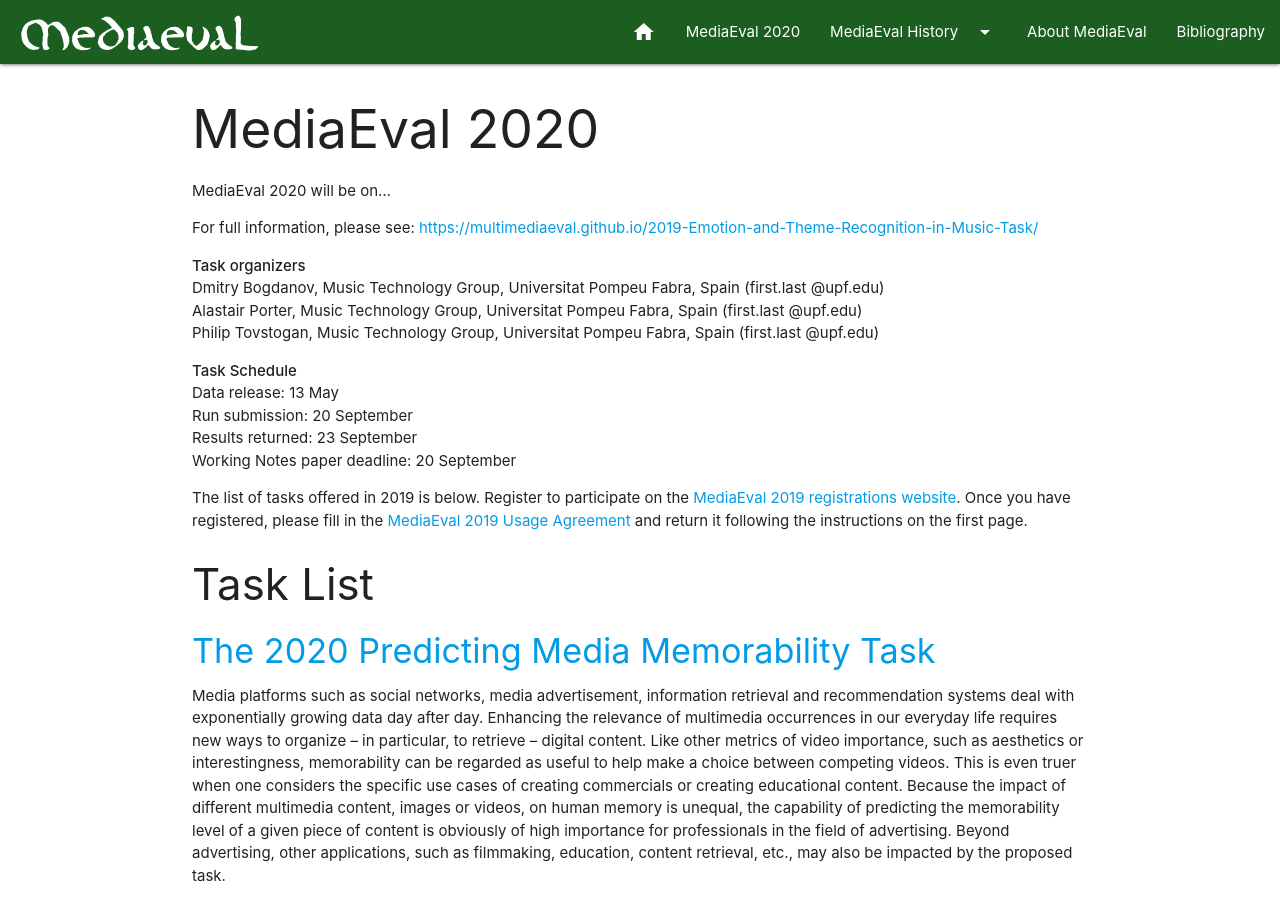
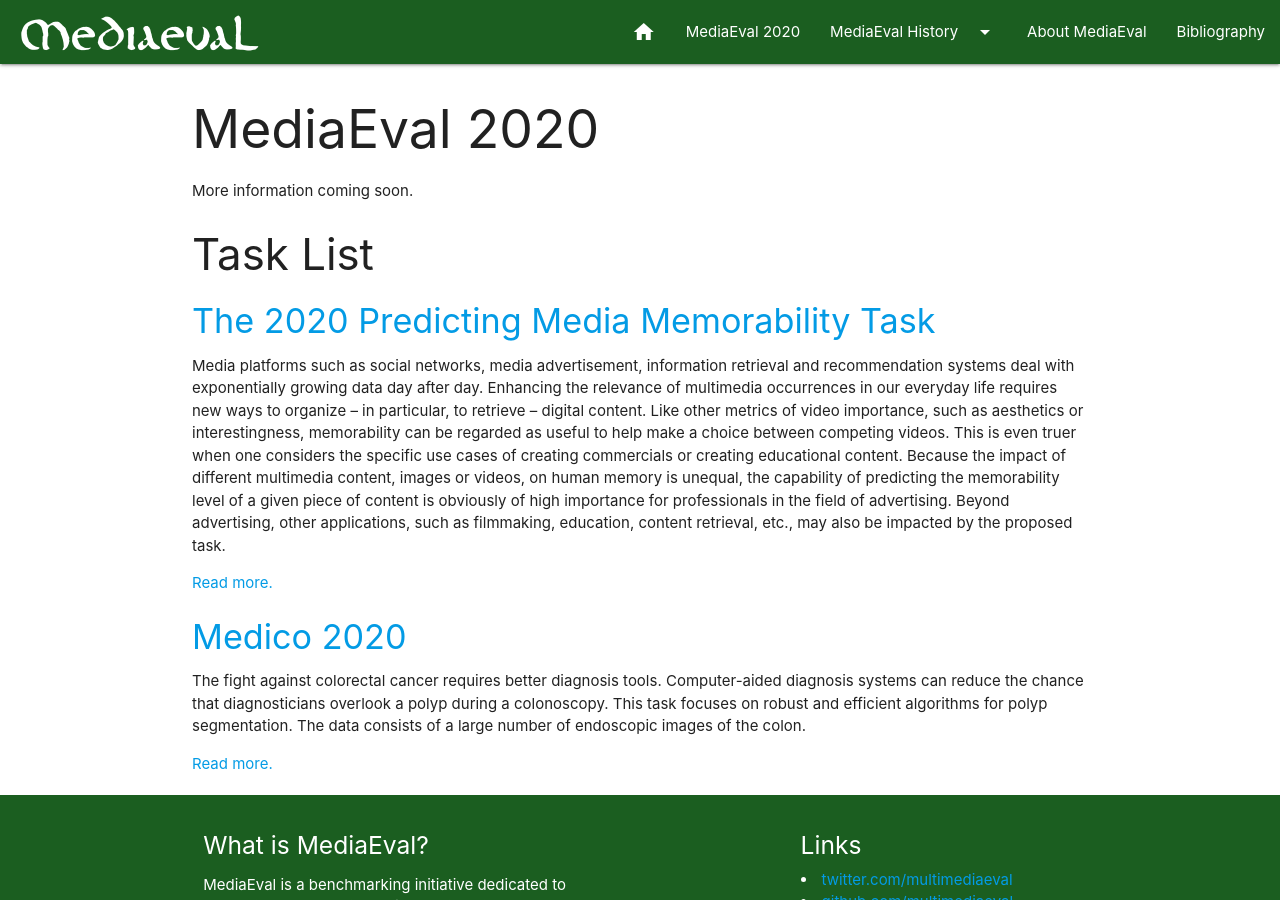
Before and after one commit to multimediaeval/multimediaeval.github.io, a Jekyll site: the page built from _editions/2020.md, in a window 1280 px wide and 900 px high. Built offline with Jekyll 4.4.1, drawn with Linux system fonts in a browser that asks for light colours.

Commit message:
Update 2020.md
Added more information coming soon.

```diff
--- a/_editions/2020.md
+++ b/_editions/2020.md
@@ -5,19 +5,4 @@
 permalink: /editions/2020/
 ---
 
-MediaEval 2020 will be on...
-
-For full information, please see: [https://multimediaeval.github.io/2019-Emotion-and-Theme-Recognition-in-Music-Task/](https://multimediaeval.github.io/2019-Emotion-and-Theme-Recognition-in-Music-Task/)
-
-**Task organizers** \\
-Dmitry Bogdanov, Music Technology Group, Universitat Pompeu Fabra, Spain (first.last @upf.edu) \\
-Alastair Porter, Music Technology Group, Universitat Pompeu Fabra, Spain (first.last @upf.edu) \\
-Philip Tovstogan, Music Technology Group, Universitat Pompeu Fabra, Spain (first.last @upf.edu)
-
-**Task Schedule** \\
-Data release: 13 May \\
-Run submission: 20 September \\
-Results returned: 23 September \\
-Working Notes paper deadline: 20 September
-
-The list of tasks offered in 2019 is below. Register to participate on the [MediaEval 2019 registrations website](https://docs.google.com/forms/d/e/1FAIpQLSfxS4LPBhLQUTXSPT5vogtiSy7BuAKrPs6u6pZXcSV1Xs7XEQ/viewform). Once you have registered, please fill in the [MediaEval 2019 Usage Agreement](http://multimediaeval.org/docs/MediaEval2019_UsageAgreement.pdf) and return it following the instructions on the first page.
+More information coming soon.
```
